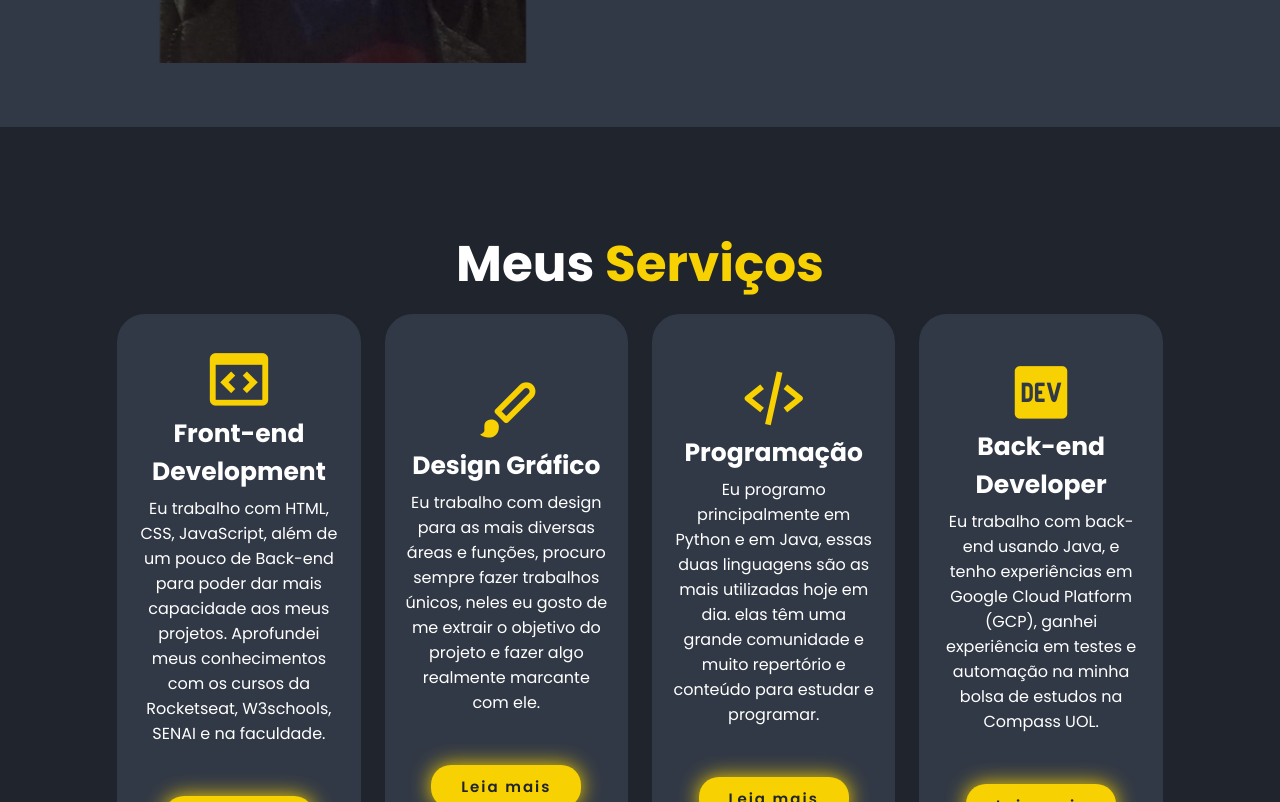
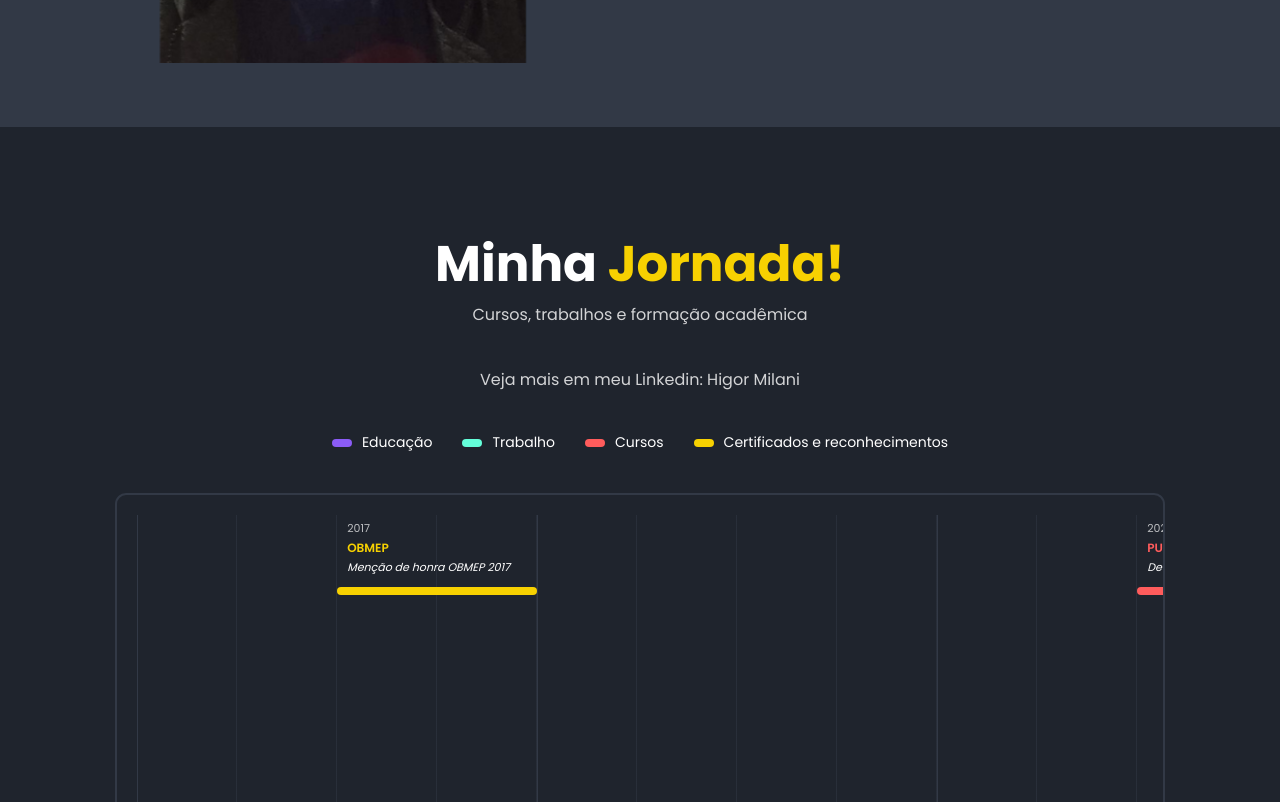
Before and after one commit to Higor-H/portfolio, a React (Vite) app: page / in a window 1280 px wide. Shown: the part 1538-2340 px from the top of the page. Built offline with nearby package versions, Linux system fonts and the light colour scheme.

Commit message:
feat: add Timeline component to Portfolio for enhanced project showcase

```diff
--- a/src/pages/Portfolio.jsx
+++ b/src/pages/Portfolio.jsx
@@ -7,6 +7,7 @@ import PortfolioSec from "../sections/Portfolio_sec";
 import Destaques from "../sections/Destaques";
 import Contato from "../sections/Contato";
 import Footer from "../components/Footer";
+import Timeline from "../sections/Timeline2version.jsx";
 
 
 const Portfolio = () => {
@@ -17,10 +18,12 @@ const Portfolio = () => {
 
             <Home/>
             <Sobre/>
+            <Timeline />
             <Servicos/>
             <PortfolioSec/>
             <Destaques/>
             <Contato/>
+
 
             <Footer/>
         </>
```
